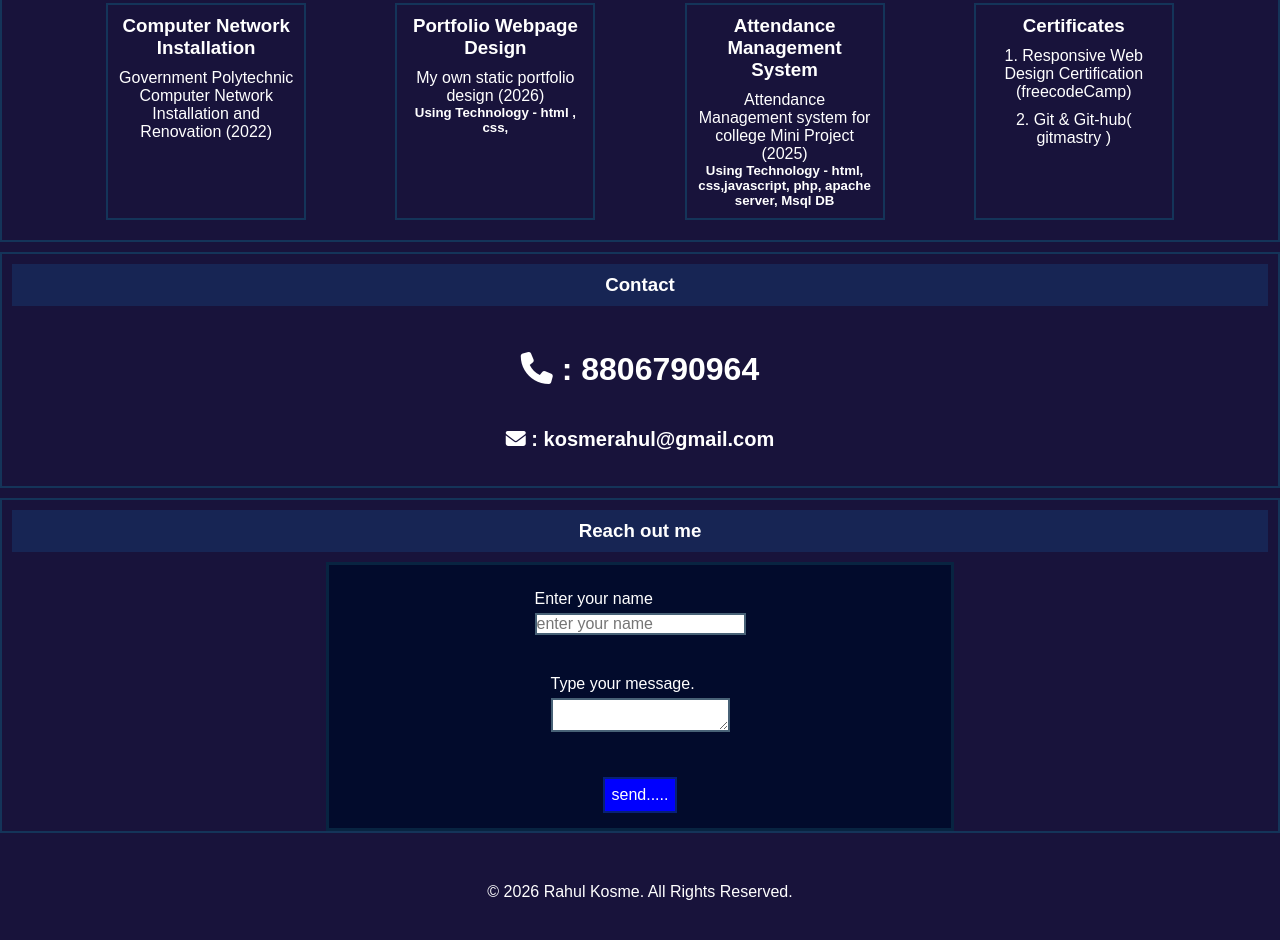
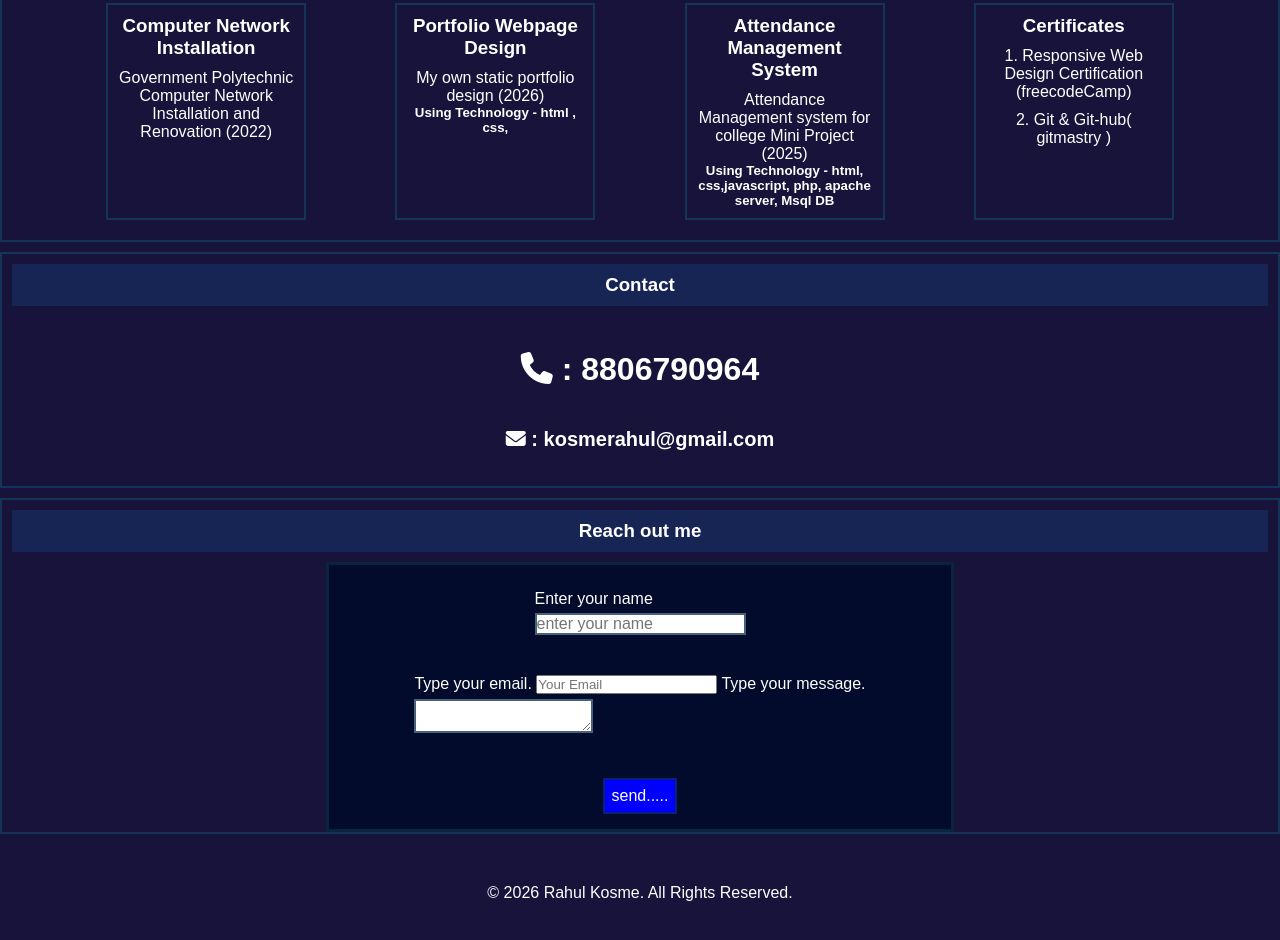
Before and after one commit to rahulkosme0101/myportfolio, a plain HTML site: page index.html in a window 1280 px wide. Shown: the part 1339-2279 px from the top of the page. Drawn offline with nearby package versions, Linux system fonts and the light colour scheme.

Commit message:
Fix HTML structure and improve formatting add input email lable and text box

```diff
--- a/index.html
+++ b/index.html
@@ -262,6 +262,8 @@
                         <input type="text" for="name" id="name" name="name" placeholder="enter your name">
                 </div>
                 <div class="massage box7">
+                     <label for="email">Type your email.</label>
+                     <input type="email" name="email" placeholder="Your Email" required>
                     <label for="massage">Type your message.</label>
                     <textarea name="massage" id="massage"></textarea>
                 </div>
```
